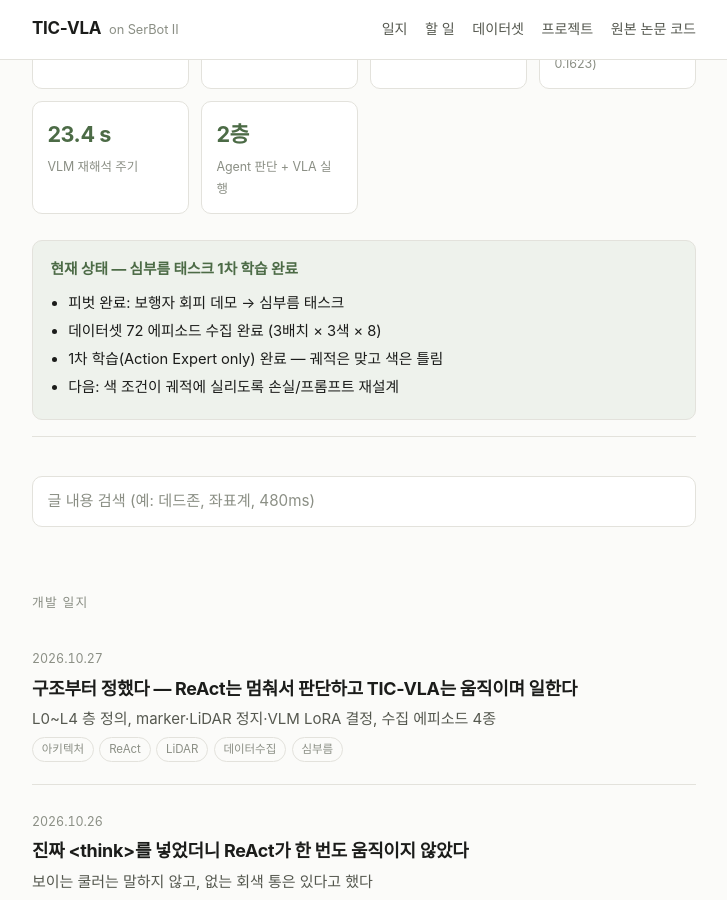
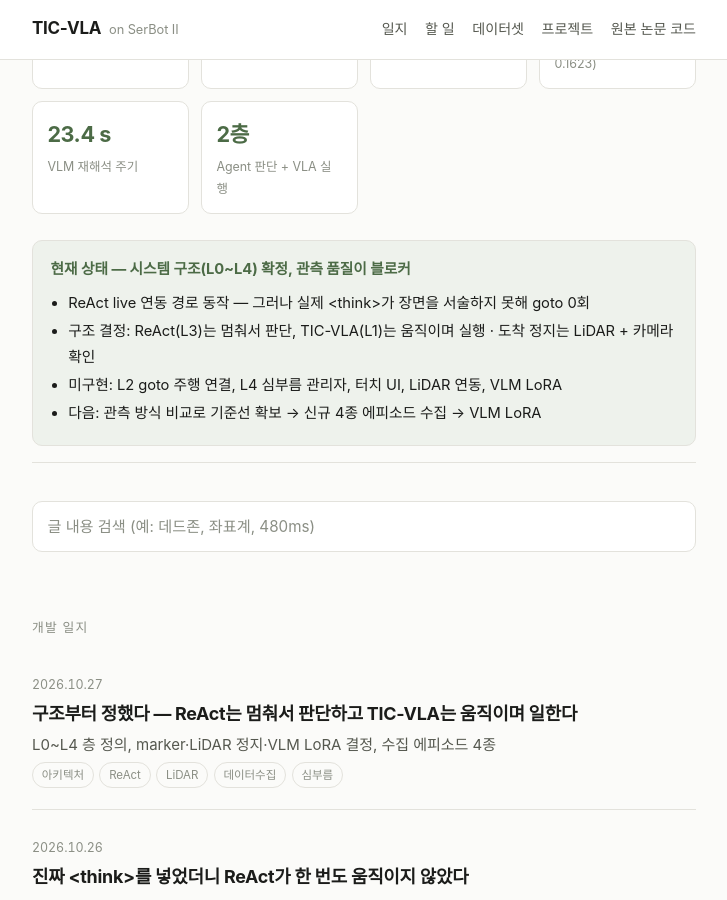
Before and after one commit to wodu2s/ticvla-devlog, a Jekyll site: the page built from index.html, in a window 1280 px wide and 900 px high, scrolled down 374 px. Shown: the whole window, without its empty margins (276-1003 px from the left). Built offline with Jekyll 4.4.1, drawn with Linux system fonts in a browser that asks for light colours.

Commit message:
docs: 메인 현재 상태를 10/27 기준으로 갱신 — L0~L4 구조 확정, 관측 품질 블로커
Co-Authored-By: Claude Opus 5.5 <noreply@anthropic.com>

```diff
--- a/index.html
+++ b/index.html
@@ -17,12 +17,12 @@ layout: default
   </ul>
 
   <div class="status">
-    <strong>현재 상태 — 심부름 태스크 1차 학습 완료</strong>
+    <strong>현재 상태 — 시스템 구조(L0~L4) 확정, 관측 품질이 블로커</strong>
     <ul>
-      <li>피벗 완료: 보행자 회피 데모 → 심부름 태스크</li>
-      <li>데이터셋 72 에피소드 수집 완료 (3배치 × 3색 × 8)</li>
-      <li>1차 학습(Action Expert only) 완료 — 궤적은 맞고 색은 틀림</li>
-      <li>다음: 색 조건이 궤적에 실리도록 손실/프롬프트 재설계</li>
+      <li>ReAct live 연동 경로 동작 — 그러나 실제 &lt;think&gt;가 장면을 서술하지 못해 goto 0회</li>
+      <li>구조 결정: ReAct(L3)는 멈춰서 판단, TIC-VLA(L1)는 움직이며 실행 · 도착 정지는 LiDAR + 카메라 확인</li>
+      <li>미구현: L2 goto 주행 연결, L4 심부름 관리자, 터치 UI, LiDAR 연동, VLM LoRA</li>
+      <li>다음: 관측 방식 비교로 기준선 확보 → 신규 4종 에피소드 수집 → VLM LoRA</li>
     </ul>
   </div>
 </section>
```
